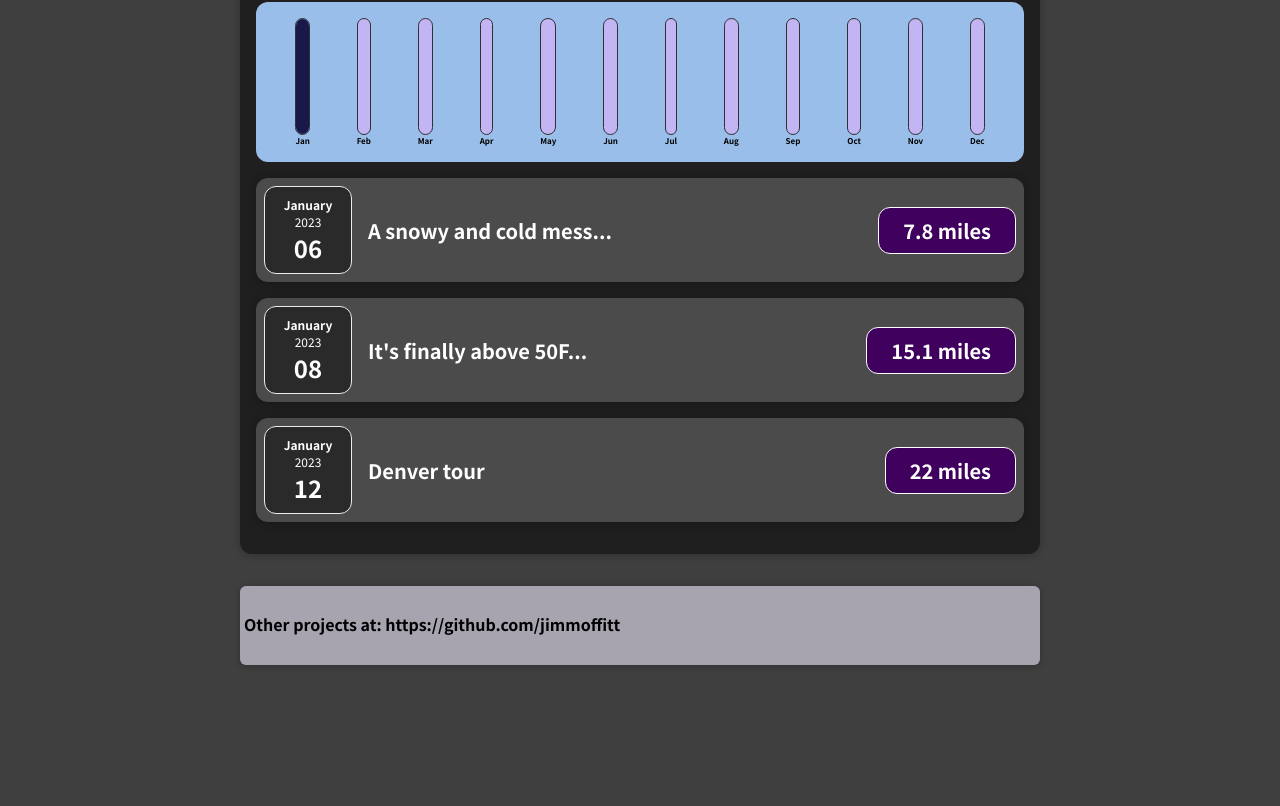
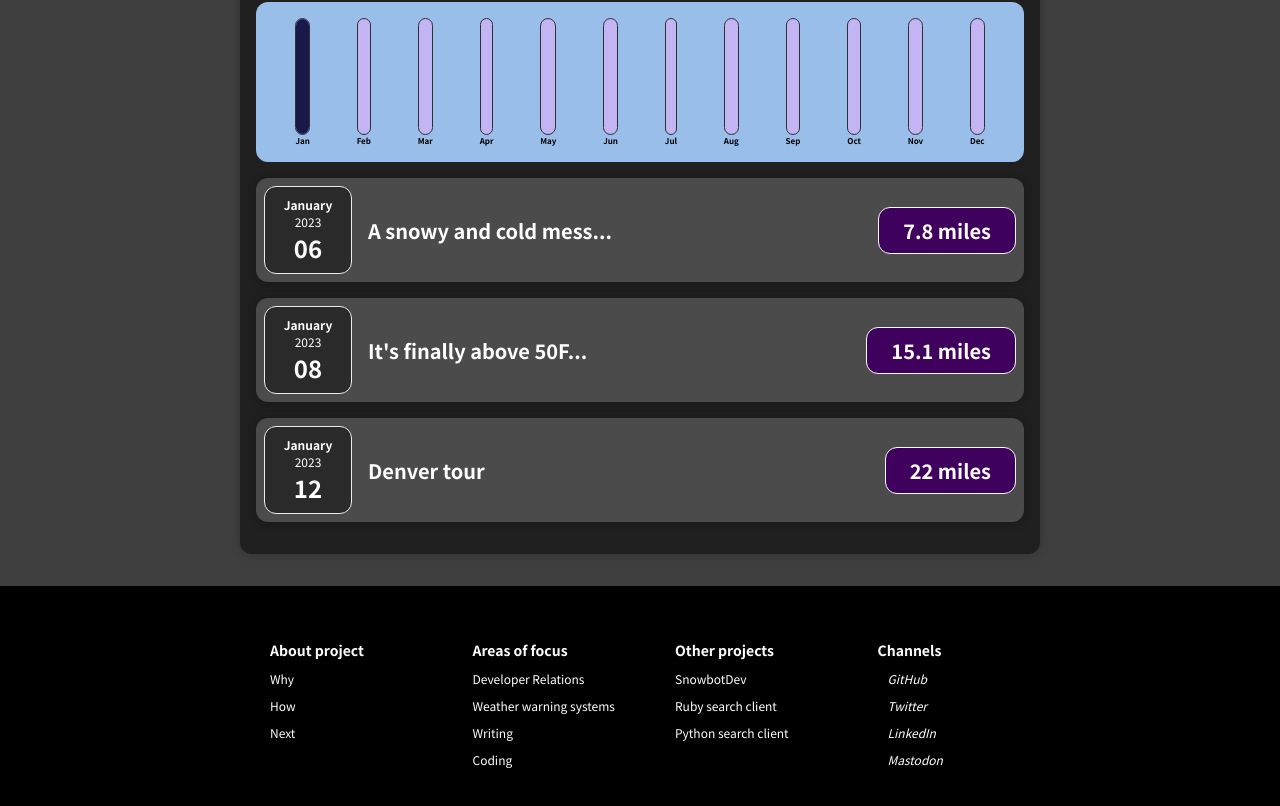
Before and after one commit to jimmoffitt/bike-miles-app, a React (Create React App) app: page / in a window 1280 px wide. Shown: the part 614-1420 px from the top of the page. Before the commit the page ends 1295 px from the top, so only its background shows below. Built offline with nearby package versions, Linux system fonts and the light colour scheme.

Commit message:
Redesigned Footer

```diff
--- a/src/components/UI/Footer.css
+++ /dev/null
@@ -1,18 +0,0 @@
-.footer {
-    background-color: #a7a4b0;
-    padding: 0.25rem;
-    margin: 1rem auto;
-    width: 50rem;
-    max-width: 95%;
-    border-radius: 6px;
-    text-align: top;
-    box-shadow: 0 1px 6px rgba(0, 0, 0, 0.25);
-  }
-
-  .footer__controls {
-    display: flex;
-    flex-wrap: wrap;
-    gap: 0.5rem;
-    margin-bottom: 0.25rem;
-    text-align: left;
-  }
--- a/src/components/UI/Footer.js
+++ b/src/components/UI/Footer.js
@@ -1,13 +1,77 @@
-import './Footer.css';
+import React from "react";
+import {
+Box,
+Container,
+Row,
+Column,
+FooterLink,
+Heading,
+} from "./FooterStyles";
 
 const Footer = () => {
-    return <div className="footer" >
-        <div className="footer__controls">
-            <div>
-                <h4>Other projects at:  https://github.com/jimmoffitt</h4>
-            </div>
-        </div>
-    </div>
+return (
+	<Box>
+	{/* <h3 style={{ color: "green",
+				textAlign: "center",
+				marginTop: "-20px",
+             }}>
+		 "(about this project)"
+	</h3> */}
+	<Container>
+		<Row>
+		<Column>
+			<Heading>About project</Heading>
+			<FooterLink href="#">Why</FooterLink>
+			<FooterLink href="#">How</FooterLink>
+			<FooterLink href="#">Next</FooterLink>
+		</Column>
+		<Column>
+			<Heading>Areas of focus</Heading>
+			<FooterLink href="#">Developer Relations</FooterLink>
+            <FooterLink href="#">Weather warning systems</FooterLink>
+            <FooterLink href="#">Writing</FooterLink>
+			<FooterLink href="#">Coding</FooterLink>
+		</Column>
+		<Column>
+			<Heading>Other projects</Heading>
+			<FooterLink href="#">SnowbotDev</FooterLink>
+			<FooterLink href="#">Ruby search client</FooterLink>
+			<FooterLink href="#">Python search client</FooterLink>
+		</Column>
+		<Column>
+			<Heading>Channels</Heading>
+            <FooterLink href="#">
+			<i className="fab fa-github">
+				<span style={{ marginLeft: "10px" }}>
+				GitHub
+				</span>
+			</i>
+			</FooterLink>
+			<FooterLink href="#">
+			<i className="fab fa-twitter">
+				<span style={{ marginLeft: "10px" }}>
+				Twitter
+				</span>
+			</i>
+			</FooterLink>
+            <FooterLink href="#">
+			<i className="fab fa-linkedin">
+				<span style={{ marginLeft: "10px" }}>
+				LinkedIn
+				</span>
+			</i>
+			</FooterLink>
+            <FooterLink href="#">
+			<i className="fab fa-mastodon">
+				<span style={{ marginLeft: "10px" }}>
+				Mastodon
+				</span>
+			</i>
+			</FooterLink>
+		</Column>
+		</Row>
+	</Container>
+	</Box>
+);
 };
-
 export default Footer;
```
